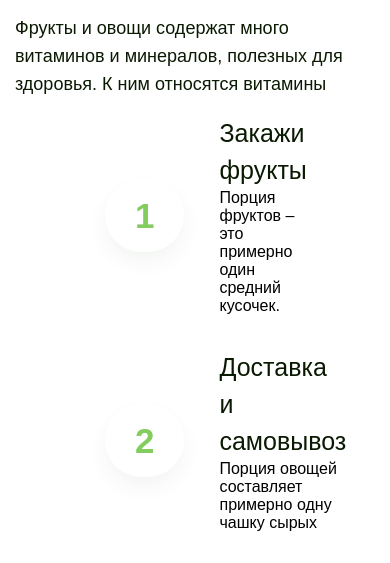
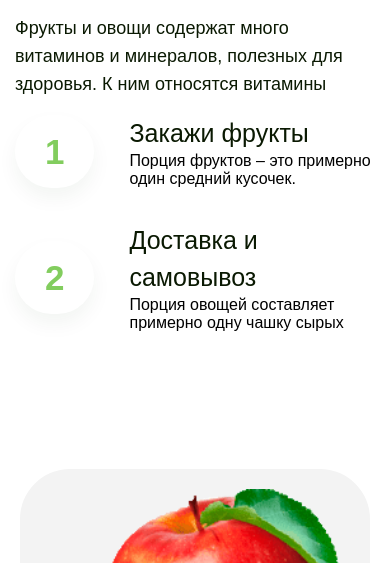
Before and after one commit to prositedeveloper/products, a plain HTML site: page fruits.html in a window 390 px wide. Shown: the part 281-844 px from the top of the page. Drawn offline with nearby package versions, Linux system fonts and the light colour scheme; a web font is replaced by a local one.

Commit message:
Update css file

```diff
--- a/css/style.css
+++ b/css/style.css
@@ -725,6 +725,10 @@ body {
         justify-content: center;
     }
 
+    .number-item {
+        width: 100%;
+    }
+
     .fruits-block img {
         width: 28rem;
         height: 22rem;
```
